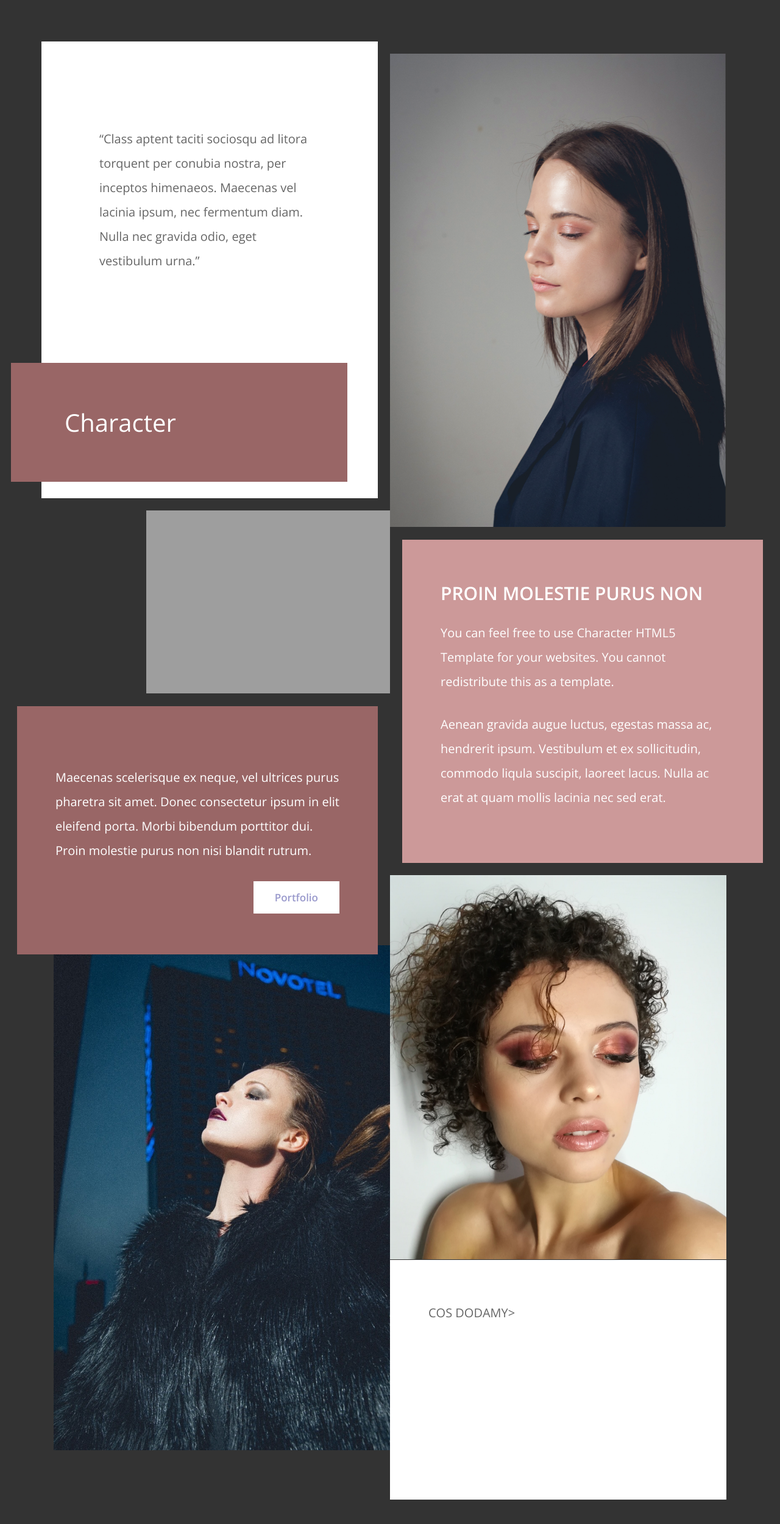
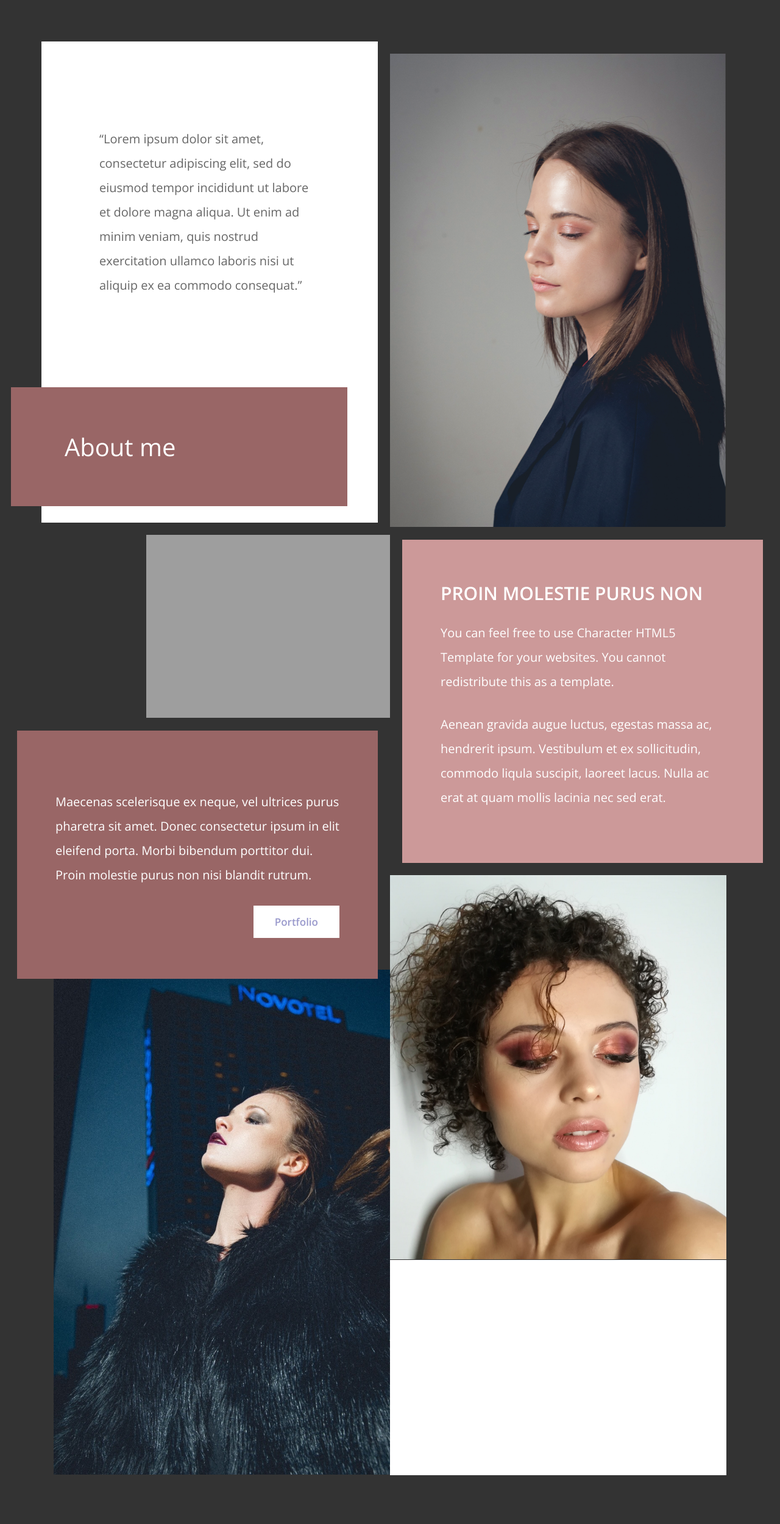
Before and after one commit to MaciejLoj/django-makeup-portfolio, a Django app: page / in a window 1280 px wide. Shown: the top 2499 px of the page at 61% size. After the commit the page ends 2419 px from the top, so only its background shows below. Run offline with Django 3.2, Linux system fonts and the light colour scheme; grey boxes are pictures that could not be loaded.

Commit message:
portfolio update

```diff
--- a/articles/views.py
+++ b/articles/views.py
@@ -1,11 +1,14 @@
 from django.shortcuts import render
 
 
-# Create your views here.
 
 def portfolio(request):
     return render(request,'articles/sesja.html')
 
+
 def homepage(request):
     return render(request,'homepage.html')
-    #return HttpResponse('homepage')
+
+
+def about(request):
+    return render(request,'articles/about.html')
--- a/djangoblog/urls.py
+++ b/djangoblog/urls.py
@@ -1,7 +1,7 @@
 
 from django.contrib import admin
-from django.urls import path, include
-from articles.views import portfolio, homepage
+from django.urls import path
+from articles.views import portfolio, homepage, about
 from django.contrib.staticfiles.urls import staticfiles_urlpatterns
 from django.conf.urls.static import static
 from django.conf import settings
@@ -10,10 +10,8 @@ urlpatterns = [
     path('admin/', admin.site.urls),
     path('', homepage, name="homepage"),
     path('portfolio/', portfolio, name="portfolio"),
+    path('about-me/', about, name="about")
 ]
 
-#This will return the proper URL pattern for serving
-# static files to your already defined pattern list.
 urlpatterns += staticfiles_urlpatterns()
-# django is going to set up a url for us
 urlpatterns += static(settings.MEDIA_URL, document_root=settings.MEDIA_ROOT)
--- a/templates/base_layout.html
+++ b/templates/base_layout.html
@@ -1,6 +1,5 @@
 {% load static from staticfiles %}
 
-<!-- add bootstrap + taki sam kolor navbar co tlo  z odniesieniem do strony glownej i footera-->
 
 <html>
     <head>
--- a/templates/homepage.html
+++ b/templates/homepage.html
@@ -7,26 +7,22 @@
     <meta name="viewport" content="width=device-width, initial-scale=1.0">
     <meta http-equiv="X-UA-Compatible" content="ie=edge">
     <title>Character Responsive HTML5 Template</title>
-<!--
-Template 2110 Character
-http://www.tooplate.com/view/2110-character
--->
+
     <link rel="stylesheet" href="https://fonts.googleapis.com/css?family=Open+Sans:400,600">
-    <!-- https://fonts.google.com/specimen/Open+Sans -->
     <link rel="stylesheet" href="{% static 'all.min.css' %}">
-    <!-- https://fontawesome.com/ -->
     <link rel="stylesheet" href="{% static 'tooplate-style.css' %}">
 </head>
 
 <body class="tm-bg-dark">
     <main class="tm-container masonry">
         <div class="item tm-bg-white tm-block tm-block-left" data-desktop-seq-no="1" data-mobile-seq-no="1">
-            <p class="tm-hero-text">&ldquo;Class aptent taciti sociosqu ad litora torquent per conubia nostra, per inceptos
-                himenaeos. Maecenas vel lacinia ipsum, nec fermentum diam. Nulla nec gravida odio, eget vestibulum urna.&rdquo;</p>
+            <p class="tm-hero-text">&ldquo;Lorem ipsum dolor sit amet, consectetur adipiscing elit, sed do eiusmod tempor
+                incididunt ut labore et dolore magna aliqua. Ut enim ad minim veniam, quis nostrud exercitation ullamco
+                laboris nisi ut aliquip ex ea commodo consequat.&rdquo;</p>
             <header class="tm-block-brand">
                 <div class="tm-bg-primary-dark tm-text-white tm-block-brand-inner">
                     <i class="fas fa-braille fa-3x"></i>
-                    <h1 class="tm-brand-name">Character</h1>
+                    <h1 class="tm-brand-name">About me</h1>
                 </div>
             </header>
         </div>
@@ -60,7 +56,7 @@ http://www.tooplate.com/view/2110-character
                     ex sollicitudin, commodo liqula suscipit, laoreet lacus. Nulla ac erat at quam mollis lacinia nec sed
                     erat.
                 </p>
-                <!-- -->
+
             </div>
         </div>
 
@@ -71,7 +67,7 @@ http://www.tooplate.com/view/2110-character
         <div class="item tm-bg-white tm-block tm-form-section" data-desktop-seq-no="9" data-mobile-seq-no="7">
             <div class="tm-form-container tm-block-pad tm-pb-0">
 
-                <p>COS DODAMY></p>
+                <p> </p>
 
             </div>
 
@@ -89,7 +85,7 @@ http://www.tooplate.com/view/2110-character
     </main>
     <script type="text/javascript" src="{{STATIC_URL}}/static/jquery-3.3.1.min.js">
     </script>
-    <!-- https://jquery.com/download/ -->
+
     <script>
 
         let callAdjustLayout;
@@ -105,20 +101,19 @@ http://www.tooplate.com/view/2110-character
 
             var msie = ua.indexOf('MSIE ');
             if (msie > 0) {
-                // IE 10 or older => return version number
                 return parseInt(ua.substring(msie + 5, ua.indexOf('.', msie)), 10);
             }
 
             var trident = ua.indexOf('Trident/');
             if (trident > 0) {
-                // IE 11 => return version number
+
                 var rv = ua.indexOf('rv:');
                 return parseInt(ua.substring(rv + 3, ua.indexOf('.', rv)), 10);
             }
 
             var edge = ua.indexOf('Edge/');
             if (edge > 0) {
-                // Edge (IE 12+) => return version number
+
                 return parseInt(ua.substring(edge + 5, ua.indexOf('.', edge)), 10);
             }
 
@@ -126,7 +121,6 @@ http://www.tooplate.com/view/2110-character
             return false;
         }
 
-        // Adjust layout based on the browser width
         function adjustLayout() {
             let block1, block2, block3, block4, block5, block6, block7, block8, block9;
 
@@ -170,13 +164,12 @@ http://www.tooplate.com/view/2110-character
             }
         }
 
-        // Adjust layout upon window resize
         window.onresize = function () {
             clearTimeout(callAdjustLayout);
             callAdjustLayout = setTimeout(adjustLayout, 100);
         }
 
-        // DOM is ready
+
         $(function () {
             if (detectIE()) {
                 alert('Please use the latest version of Chrome or Firefox for best browsing experience.');
```
Also changed, not shown: articles/templates/articles/about.html (added, +8 -0 lines), templates/about.html (deleted, +0 -11 lines).
